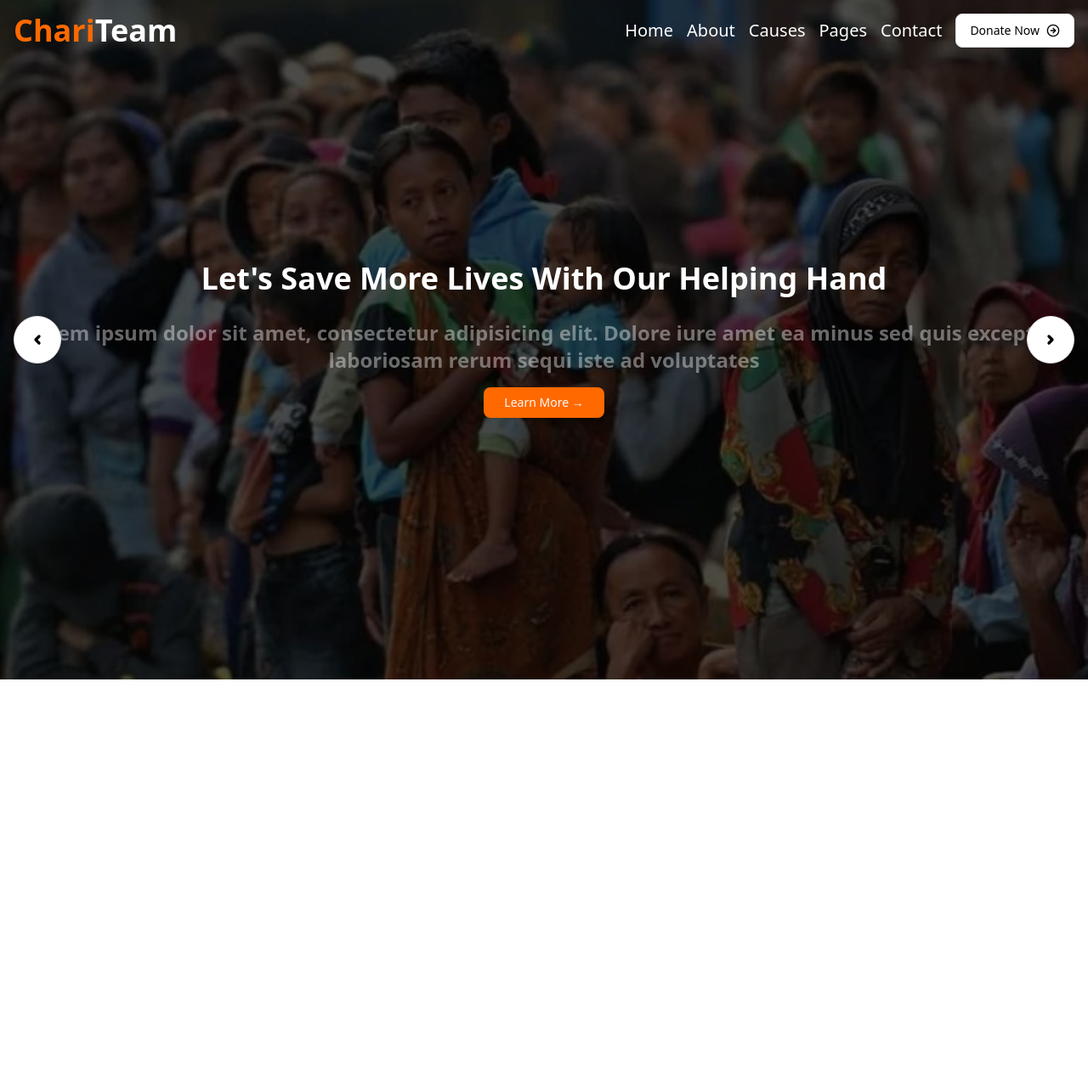
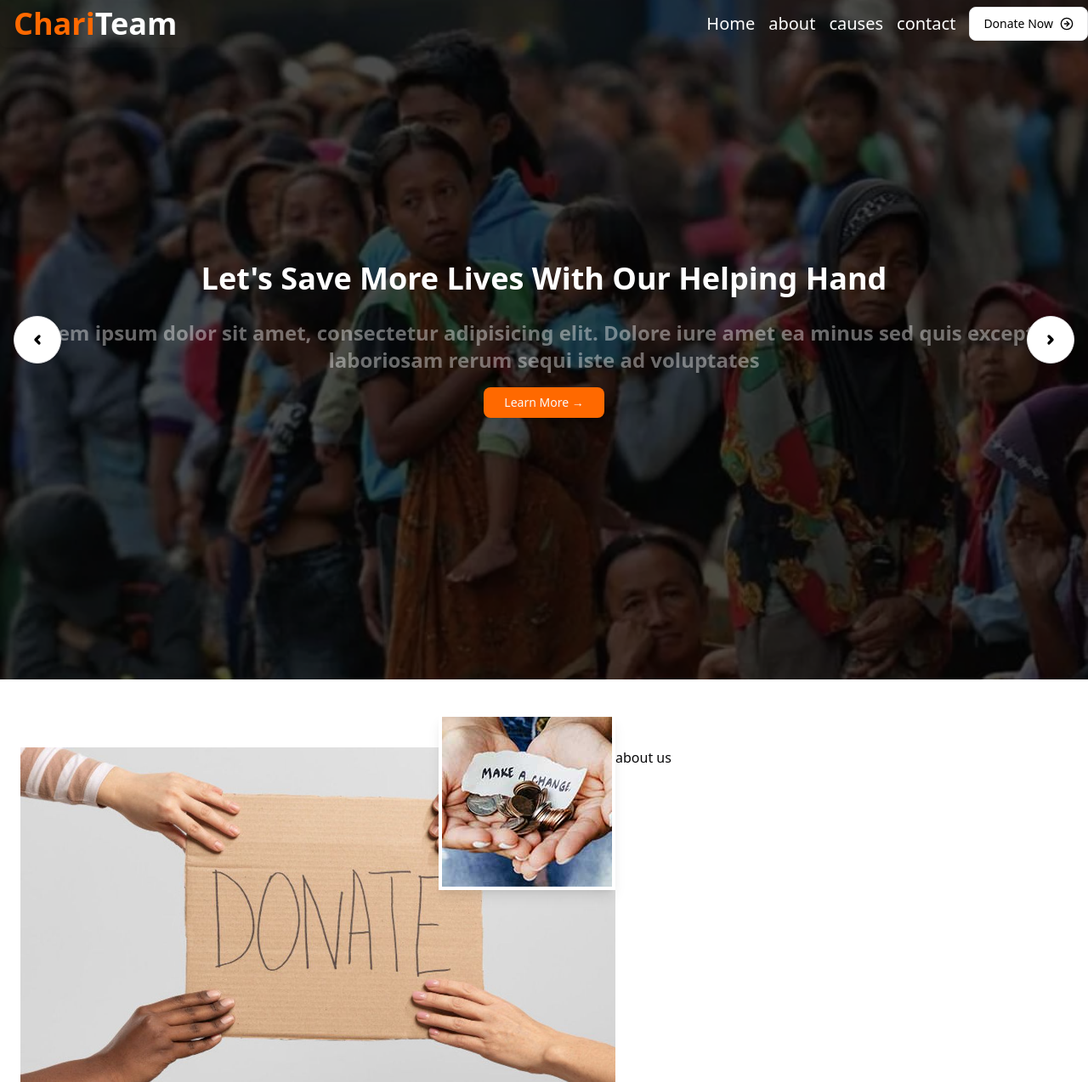
Before and after one commit to ren-zi-fa/donate, a React (Vite) app: page / in a window 1280 px wide. Shown: the whole page at 85% size. Before the commit the page ends 800 px from the top, so only its background shows below. Built offline with nearby package versions, Linux system fonts and the light colour scheme.

Commit message:
add AboutHome and HeroBanner components; include images and navigation links

```diff
--- /dev/null
+++ b/src/components/home/aboutHome.tsx
@@ -0,0 +1,20 @@
+import aboutImage1 from "@/assets/about-1.jpg";
+import aboutImage2 from "@/assets/about-2.jpg";
+
+export default function AboutHome() {
+  return (
+    <div className="mt-20 flex flex-col md:flex-row  ">
+      <div className="relative ms-6">
+        <img src={aboutImage1} alt="donate" className="w-[700px]"/>
+        <img
+          src={aboutImage2}
+          alt="donate"
+          className="absolute -top-10 right-0 h-32 md:h-auto shadow-lg  border-4 border-white"
+        />
+      </div>
+      <div className="">
+        about us
+      </div>
+    </div>
+  );
+}
--- a/src/components/home/home.tsx
+++ b/src/components/home/home.tsx
@@ -1,11 +1,15 @@
 import { Navbar } from "@/pages/routes/navigation";
-import HeroBanner from "../hero";
+import HeroBanner from "./hero";
+import AboutHome from "./aboutHome";
 
 export default function Home() {
   return (
-    <div className="relative w-full  h-screen overflow-hidden">
-      <Navbar />
-      <HeroBanner />
+    <div className="">
+      <div className="relative w-full  h-screen overflow-hidden">
+        <Navbar />
+        <HeroBanner />
+      </div>
+      <AboutHome />
     </div>
   );
 }
--- a/src/components/ui/sheet.tsx
+++ b/src/components/ui/sheet.tsx
@@ -62,7 +62,7 @@ function SheetContent({
           side === "left" &&
             "data-[state=closed]:slide-out-to-left data-[state=open]:slide-in-from-left inset-y-0 left-0 h-full w-3/4 border-r sm:max-w-sm",
           side === "top" &&
-            "data-[state=closed]:slide-out-to-top data-[state=open]:slide-in-from-top inset-x-0 top-16 h-auto border-b",
+            "data-[state=closed]:slide-out-to-top data-[state=open]:slide-in-from-top inset-x-0 top-14 h-auto border-b",
           side === "bottom" &&
             "data-[state=closed]:slide-out-to-bottom data-[state=open]:slide-in-from-bottom inset-x-0 bottom-0 h-auto border-t",
           className
--- a/src/pages/routes/constant.ts
+++ b/src/pages/routes/constant.ts
@@ -1,2 +1,8 @@
-const routes = ["/", "/about", "/causes", "/contact","/notfound"];
-export {routes}
+const route = ["/", "/about", "/causes", "/contact", "/notfound"];
+const Nav_Link = [
+  { title: "Home", path: "/" },
+  { title: "about", path: "/about" },
+  { title: "causes", path: "/causes" },
+  { title: "contact", path: "/contact" },
+];
+export { route,Nav_Link };
--- a/src/pages/routes/navigation.tsx
+++ b/src/pages/routes/navigation.tsx
@@ -9,6 +9,8 @@ import {
   SheetTrigger,
 } from "@/components/ui/sheet";
 import { AlignJustify, ArrowRightCircle } from "lucide-react";
+import { Nav_Link, route } from "./constant";
+import { Link } from "react-router-dom";
 
 export function Navbar() {
   const [isMobile, setIsMobile] = useState(false);
@@ -25,57 +27,55 @@ export function Navbar() {
   }, []);
 
   return (
-    <nav className="p-4 absolute inset-x-0  z-50">
-      <div className="flex justify-between items-center ">
-        <div className=" ">
+    <nav className="absolute inset-x-0 z-50 ">
+      <div className="flex justify-between items-center fixed md:static w-full  backdrop-blur-md md:backdrop-blur-none md:border-none border-b border-gray-300 ">
+        {/* Logo dengan Background dan Border */}
+        <div className=" px-4 py-2 rounded-md shadow-md md:border-b border-gray-300 border-none">
           <h1 className="text-4xl font-bold text-white">
             <span className="text-orange-500">Chari</span>Team
           </h1>
         </div>
-        <div className="md:flex space-x-4 text-xl text-white items-center hidden">
-          <a href="">Home</a>
-          <a href="">About</a>
-          <a href="">Causes</a>
-          <a href="">Pages</a>
-          <a href="">Contact</a>
-        <Button variant="outline" size="lg" className="text-black">
-          Donate Now
-          <ArrowRightCircle className="w-10 h-10" />
-        </Button>
+
+        {/* Navigation Links (Hidden in Mobile) */}
+        <div className="md:flex space-x-4 text-xl text-black md:text-white items-center hidden">
+          {Nav_Link.map((item, index) => (
+            <div key={index}>
+              <Link to={item.path}>{item.title}</Link>
+            </div>
+          ))}
+          <Button variant="outline" size="lg" className="text-black">
+            Donate Now
+            <ArrowRightCircle className="w-10 h-10" />
+          </Button>
         </div>
       </div>
 
+      {/* Mobile Navigation (OpenSheet) */}
       {isMobile ? (
         <Sheet>
-          <SheetTrigger asChild>
-            <Button variant="outline" className="fixed right-2 top-6">
+          <SheetTrigger asChild className="">
+            <Button variant="outline" className="fixed right-2 top-3">
               <AlignJustify color="black" />
             </Button>
           </SheetTrigger>
-          <SheetContent side="top" className=" [&>button]:hidden ">
-            <SheetHeader>
-              <SheetTitle>Menu</SheetTitle>
-              <SheetDescription>Pilih opsi yang tersedia.</SheetDescription>
+          <SheetContent
+            side="top"
+            className="bg-white shadow-md border-b border-gray-300 [&>button]:hidden"
+          >
+            <SheetHeader className="bg-white/90 p-4 border-b border-gray-300 shadow-sm">
+              <SheetTitle className="text-lg font-bold text-black">
+                Menu
+              </SheetTitle>
+              <SheetDescription className="text-gray-600">
+                Pilih opsi yang tersedia.
+              </SheetDescription>
             </SheetHeader>
-            <ul className="mt-4 space-y-2">
-              <li>
-                <a
-                  href="#"
-                  className="block p-2 text-orange-400 rounded hover:bg-gray-200"
-                >
-                  Home
-                </a>
-              </li>
-              <li>
-                <a href="#" className="block p-2 rounded hover:bg-gray-200">
-                  About
-                </a>
-              </li>
-              <li>
-                <a href="#" className="block p-2 rounded hover:bg-gray-200">
-                  Contact
-                </a>
-              </li>
+            <ul className="mt-4 space-y-2 text-black">
+              {Nav_Link.map((item, index) => (
+                <li key={index}>
+                  <Link to={item.path}>{item.title}</Link>
+                </li>
+              ))}
             </ul>
           </SheetContent>
         </Sheet>
--- a/src/pages/routes/routeMain.tsx
+++ b/src/pages/routes/routeMain.tsx
@@ -1,5 +1,5 @@
-import {Route, Routes } from "react-router-dom";
-import { routes } from "./constant";
+import { Route, Routes } from "react-router-dom";
+import { route } from "./constant";
 import About from "@/components/about/about";
 import Causes from "@/components/causes/causes";
 import NotFound from "@/components/notfound/notFound";
@@ -9,9 +9,9 @@ export default function RouteMain() {
   return (
     <>
       <Routes>
-        <Route path={routes[0]} element={<Home />} />
-        <Route path={routes[1]} element={<About />} />
-        <Route path={routes[2]} element={<Causes />} />
+        <Route path={route[0]} element={<Home />} />
+        <Route path={route[1]} element={<About />} />
+        <Route path={route[2]} element={<Causes />} />
         <Route path="*" element={<NotFound />} />
       </Routes>
     </>
```
Also changed, not shown: src/assets/about-1.jpg (added), src/assets/about-2.jpg (added), src/components/home/hero.tsx (renamed from src/components/hero.tsx).
